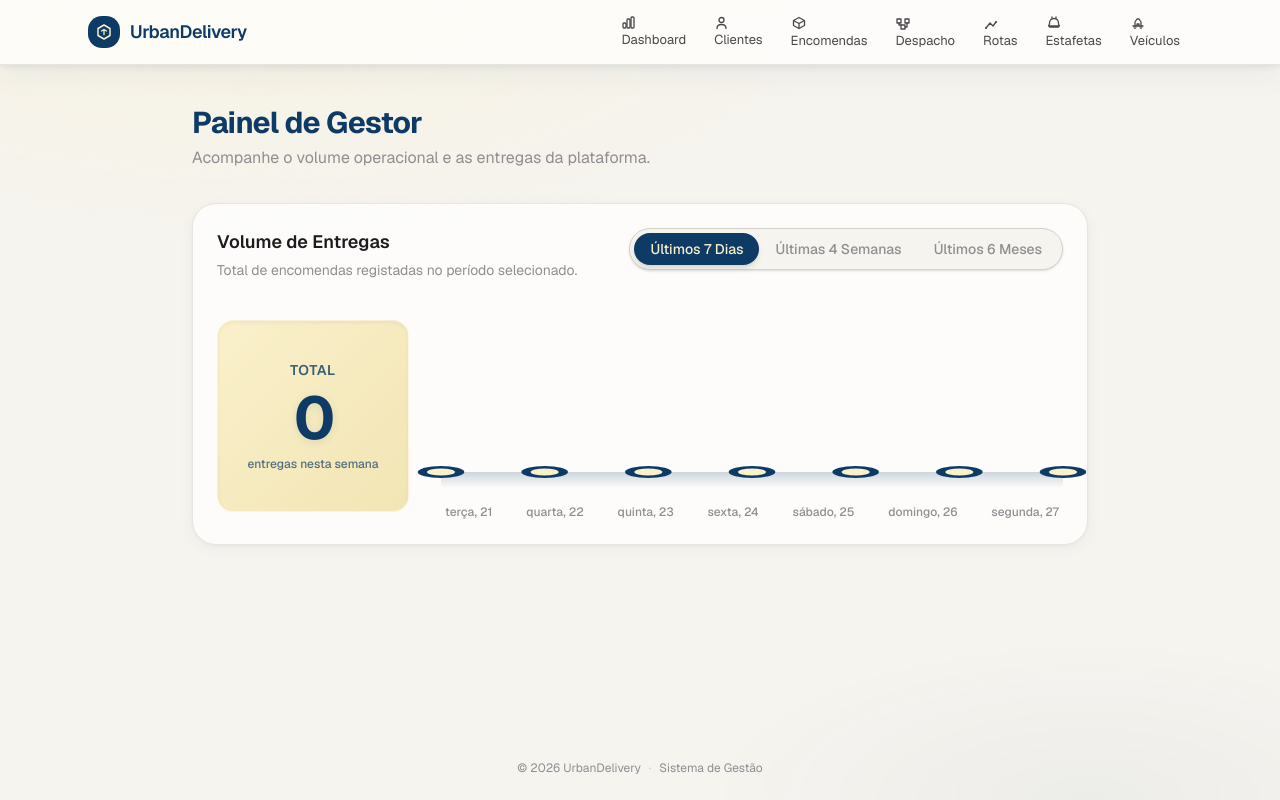
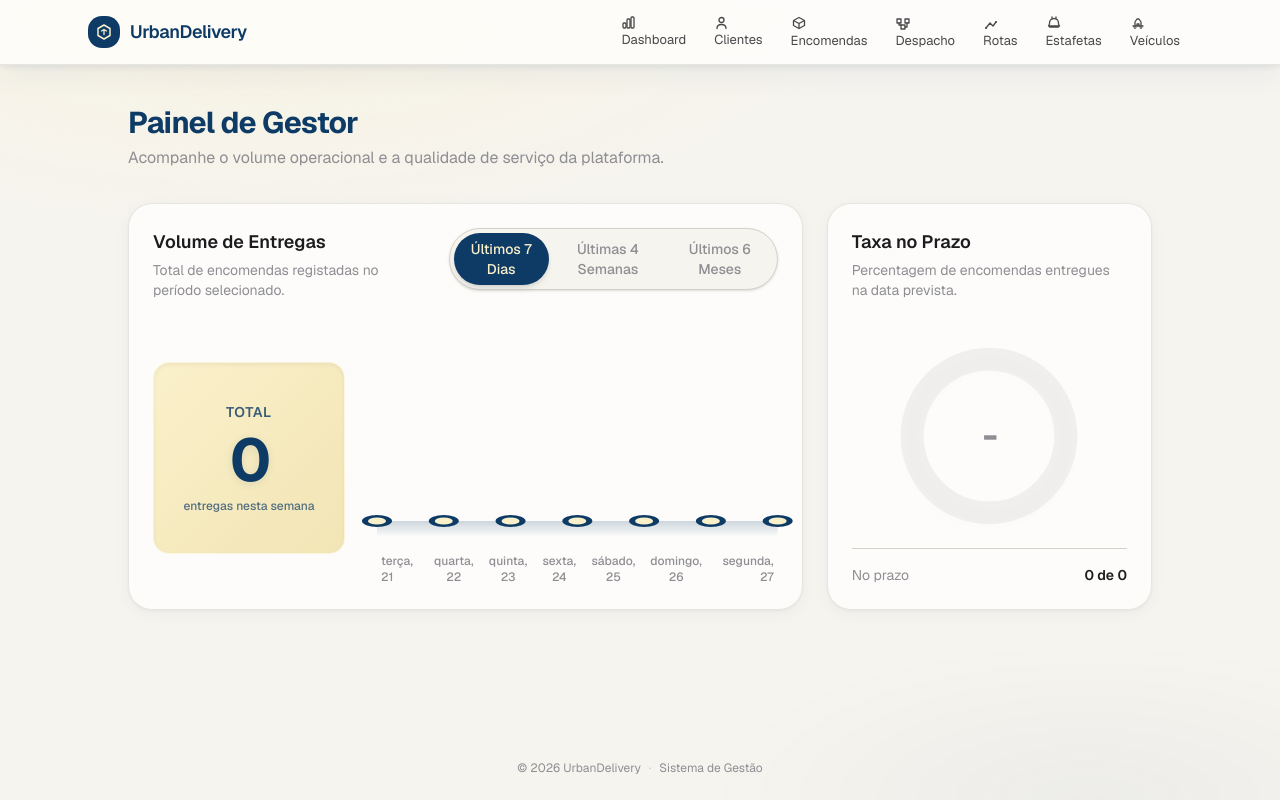
Before and after one commit to ytomee/UrbanDelivery, a Next.js app: page /dashboard in a window 1280 px wide. Built offline with nearby package versions, Linux system fonts and the light colour scheme.

Commit message:
US16 - Monitorização da Taxa de Entregas no Prazo

```diff
--- a/app/dashboard/page.tsx
+++ b/app/dashboard/page.tsx
@@ -88,6 +88,47 @@ export default function DashboardPage() {
     return chartData.reduce((acc, curr) => acc + curr.value, 0);
   }, [chartData]);
 
+  const onTimeMetrics = useMemo(() => {
+    const deliveredOrders = orders.filter((o) => o.status === "entregue");
+    if (deliveredOrders.length === 0) return { rate: 0, total: 0, onTime: 0, hasData: false };
+
+    let onTimeCount = 0;
+    deliveredOrders.forEach((o) => {
+      const history = o.statusHistory?.filter(h => h.status === "entregue") || [];
+      const lastEntry = history[history.length - 1];
+      const deliveredAt = lastEntry ? new Date(lastEntry.changedAt) : new Date(o.createdAt);
+      const dDate = new Date(deliveredAt.getFullYear(), deliveredAt.getMonth(), deliveredAt.getDate());
+
+      const eDateOriginal = new Date(o.expectedDate);
+      const eDate = isNaN(eDateOriginal.getTime()) ? dDate : new Date(eDateOriginal.getFullYear(), eDateOriginal.getMonth(), eDateOriginal.getDate());
+
+      if (dDate <= eDate) {
+        onTimeCount++;
+      }
+    });
+
+    return {
+      rate: Math.round((onTimeCount / deliveredOrders.length) * 100),
+      total: deliveredOrders.length,
+      onTime: onTimeCount,
+      hasData: true
+    };
+  }, [orders]);
+
+  const getRateColor = (rate: number) => {
+    if (!onTimeMetrics.hasData) return "var(--muted)";
+    if (rate > 90) return "#22c55e"; // verde
+    if (rate >= 70) return "#eab308"; // amarelo
+    return "#ef4444"; // vermelho
+  };
+
+  const getRateBg = (rate: number) => {
+    if (!onTimeMetrics.hasData) return "rgba(0,0,0,0.05)";
+    if (rate > 90) return "rgba(34, 197, 94, 0.1)";
+    if (rate >= 70) return "rgba(234, 179, 8, 0.1)";
+    return "rgba(239, 68, 68, 0.1)";
+  };
+
   // Max value for scaling the SVG
   const maxVal = Math.max(...chartData.map(d => d.value), 1); // at least 1 to avoid div by zero
 
@@ -177,15 +218,17 @@ export default function DashboardPage() {
   };
 
   return (
-    <div className="animate-fade-in max-w-4xl mx-auto space-y-8">
+    <div className="animate-fade-in max-w-5xl mx-auto space-y-8">
       <div className="flex flex-col md:flex-row md:items-end justify-between gap-4">
         <div>
           <h1 className="text-3xl font-bold tracking-tight text-[var(--yale)]">Painel de Gestor</h1>
-          <p className="text-muted mt-1">Acompanhe o volume operacional e as entregas da plataforma.</p>
+          <p className="text-muted mt-1">Acompanhe o volume operacional e a qualidade de serviço da plataforma.</p>
         </div>
       </div>
 
-      <div className="glass-card p-6" style={{ borderRadius: '1.5rem' }}>
+      <div className="grid grid-cols-1 lg:grid-cols-3 gap-6">
+        {/* Gráfico de Volume - Coluna Dupla */}
+        <div className="lg:col-span-2 glass-card p-6 flex flex-col" style={{ borderRadius: '1.5rem' }}>
           <div className="flex flex-col md:flex-row md:items-start justify-between gap-6 mb-8">
             <div>
               <h2 className="text-lg font-semibold text-[var(--foreground)] mb-1">Volume de Entregas</h2>
@@ -209,7 +252,7 @@ export default function DashboardPage() {
             </div>
           </div>
 
-        <div className="flex flex-col md:flex-row items-center gap-8">
+          <div className="flex flex-col md:flex-row items-center gap-8 flex-1">
             {/* Cartão Numérico */}
             <div className="flex-shrink-0 w-full md:w-48 aspect-square rounded-2xl bg-gradient-to-br from-[#FAF0CA] to-[#F2E5B5] shadow-inner flex flex-col items-center justify-center border border-[rgba(255,255,255,0.4)]">
               <span className="text-sm font-semibold text-[var(--yale)] uppercase tracking-wider opacity-80 mb-2">Total</span>
@@ -222,7 +265,7 @@ export default function DashboardPage() {
             </div>
 
             {/* Linha de Tendência */}
-          <div className="flex-1 w-full flex flex-col h-full pt-4">
+            <div className="flex-1 w-full flex flex-col justify-end h-full pt-4">
               <div className="relative w-full">
                 {renderLine()}
                 {/* X-axis labels */}
@@ -238,6 +281,47 @@ export default function DashboardPage() {
           </div>
         </div>
 
+        {/* Taxa no Prazo - Coluna Simples */}
+        <div className="glass-card p-6 flex flex-col items-center text-center relative overflow-hidden" style={{ borderRadius: '1.5rem' }}>
+          <div className="w-full text-left mb-6">
+            <h2 className="text-lg font-semibold text-[var(--foreground)] mb-1">Taxa no Prazo</h2>
+            <p className="text-sm text-muted">Percentagem de encomendas entregues na data prevista.</p>
+          </div>
+
+          <div className="relative flex items-center justify-center flex-1 w-full my-4">
+            <svg viewBox="0 0 100 100" className="w-48 h-48 drop-shadow-md">
+              <circle
+                cx="50" cy="50" r="40"
+                fill="none"
+                stroke={getRateBg(onTimeMetrics.rate)}
+                strokeWidth="12"
+              />
+              <circle
+                cx="50" cy="50" r="40"
+                fill="none"
+                stroke={getRateColor(onTimeMetrics.rate)}
+                strokeWidth="12"
+                strokeLinecap="round"
+                strokeDasharray="251.2"
+                strokeDashoffset={onTimeMetrics.hasData ? 251.2 - (251.2 * onTimeMetrics.rate) / 100 : 251.2}
+                className="transition-all duration-1000 ease-out"
+                transform="rotate(-90 50 50)"
+              />
+            </svg>
+            <div className="absolute inset-0 flex flex-col items-center justify-center">
+              <span className="text-4xl font-bold tracking-tighter" style={{ color: getRateColor(onTimeMetrics.rate) }}>
+                {onTimeMetrics.hasData ? `${onTimeMetrics.rate}%` : "-"}
+              </span>
+            </div>
+          </div>
+
+          <div className="w-full flex justify-between items-center text-sm mt-auto pt-4 border-t border-[var(--border)]">
+            <span className="text-muted">No prazo</span>
+            <span className="font-semibold">{onTimeMetrics.onTime} de {onTimeMetrics.total}</span>
+          </div>
+        </div>
+      </div>
+
       <style dangerouslySetInnerHTML={{__html: `
         @keyframes draw {
           from { stroke-dashoffset: 300; }
```
Lines whose indentation alone changed are shown as unchanged.
